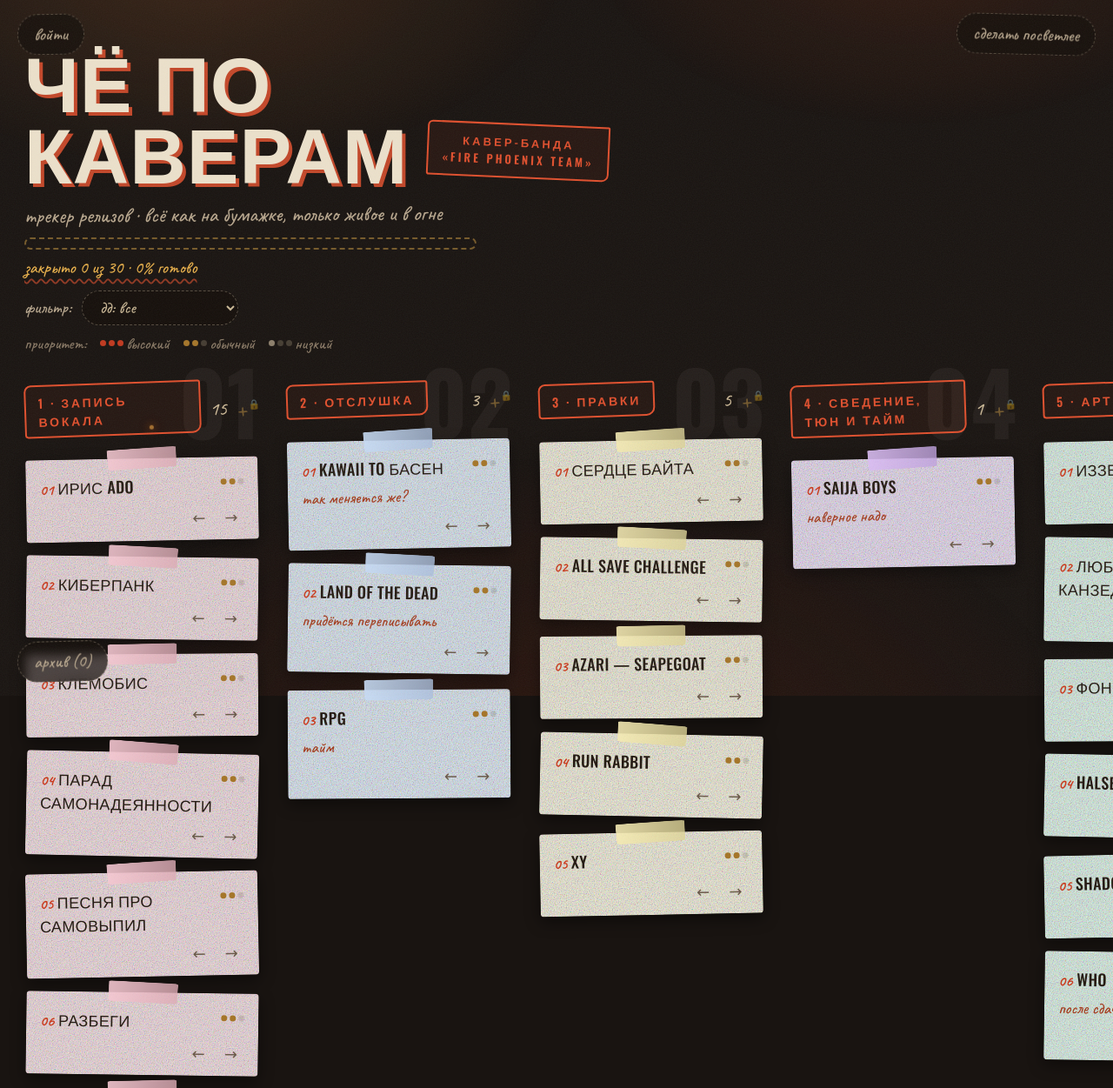
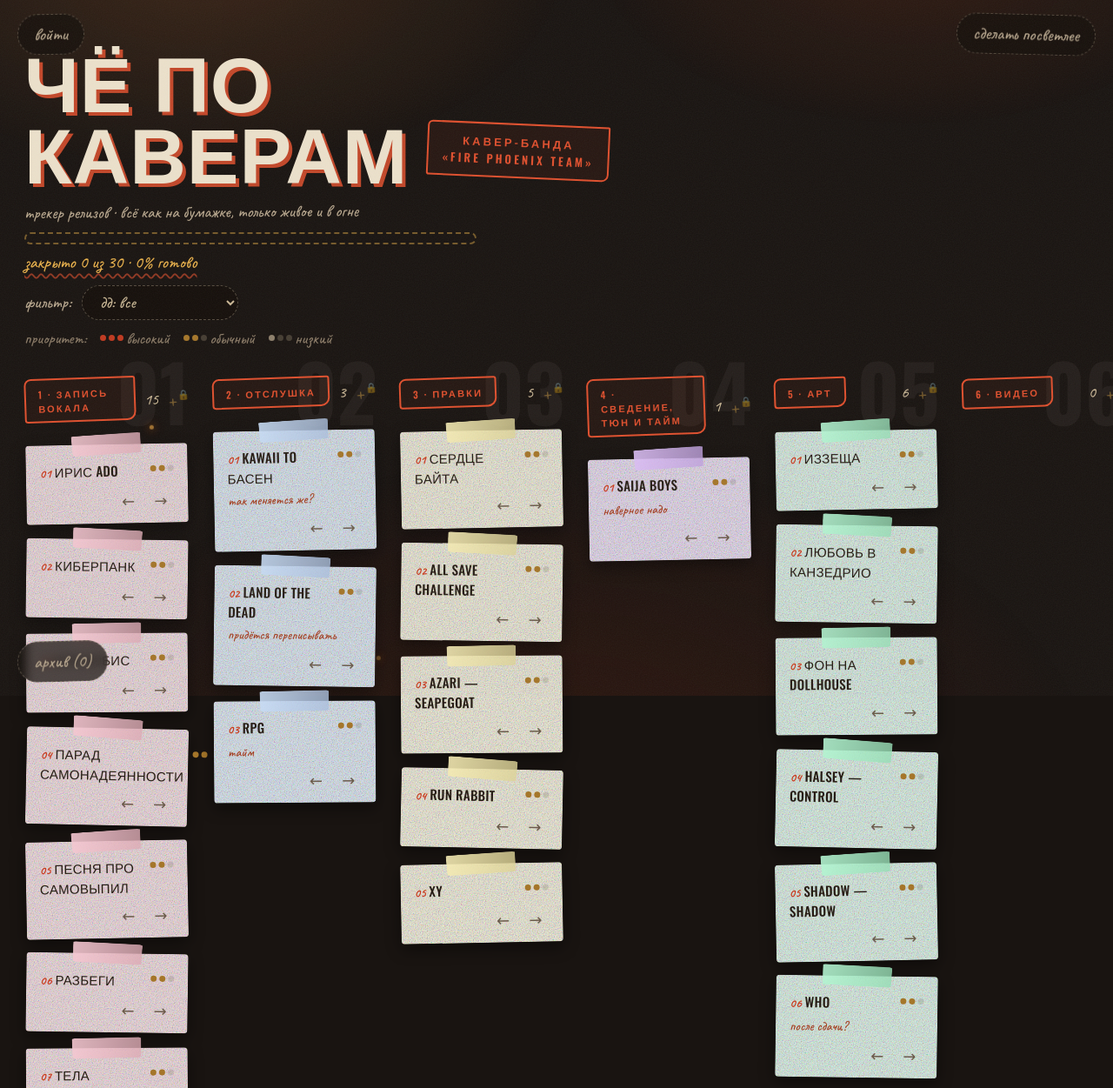
Before and after one commit to NerienAmandes/PhoenixTrello, a plain HTML site: page index.html in a window 1280 px wide. Shown: the top 1251 px of the page at 87% size. Drawn offline with nearby package versions, Linux system fonts and the light colour scheme; a script that the page names is missing.

Commit message:
style(css): make board responsive with grid and scalable fonts

```diff
--- a/style.css
+++ b/style.css
@@ -199,7 +199,7 @@ h1 {
 
 .sub {
     font-family: Caveat, cursive;
-    font-size: 24px;
+    font-size: clamp(18px, 1.5vw, 24px);
     color: var(--muted);
     margin-top: 16px;
     transform: rotate(-.4deg)
@@ -309,8 +309,9 @@ h1 {
 }
 
 #board {
-    display: flex;
-    gap: 30px;
+    display: grid;
+    grid-template-columns: repeat(6, minmax(190px, 1fr));
+    gap: clamp(14px, 2vw, 30px);
     overflow-x: auto;
     padding: 22px 28px 30px;
     align-items: flex-start
@@ -325,16 +326,9 @@ h1 {
     border-radius: 99px
 }
 
-@media(min-width:1440px) {
-    #board {
-        display: grid;
-        grid-template-columns: repeat(6, 1fr)
-    }
-}
-
 .col {
     position: relative;
-    flex: 0 0 260px;
+    min-width: 0;
     min-height: 56vh
 }
 
@@ -418,7 +412,7 @@ body.light .col[data-stage="6"] {
     top: -30px;
     right: 0;
     font-weight: 700;
-    font-size: 100px;
+    font-size: clamp(56px, 7vw, 100px);
     line-height: 1;
     color: var(--ghost);
     pointer-events: none
@@ -433,7 +427,7 @@ body.light .col[data-stage="6"] {
 
 .stamp {
     font-weight: 600;
-    font-size: 14px;
+    font-size: clamp(11px, 0.85vw, 14px);
     letter-spacing: .2em;
     text-transform: uppercase;
     color: var(--verm);
@@ -447,7 +441,7 @@ body.light .col[data-stage="6"] {
 .count {
     margin-left: auto;
     font-family: Caveat, cursive;
-    font-size: 22px;
+    font-size: clamp(18px, 1.4vw, 22px);
     color: var(--text)
 }
 
@@ -455,7 +449,7 @@ body.light .col[data-stage="6"] {
     background: none;
     border: none;
     font-family: Caveat, cursive;
-    font-size: 28px;
+    font-size: clamp(22px, 1.8vw, 28px);
     line-height: 1;
     color: var(--gold-text);
     cursor: pointer;
@@ -627,7 +621,7 @@ body.light .col[data-stage="6"] {
 
 .card .t {
     font-weight: 500;
-    font-size: 18px;
+    font-size: clamp(15px, 1.15vw, 18px);
     letter-spacing: .02em;
     text-transform: uppercase;
     color: var(--ink);
@@ -639,14 +633,14 @@ body.light .col[data-stage="6"] {
     content: counter(trk, decimal-leading-zero)" ";
     font-family: Caveat, cursive;
     font-weight: 700;
-    font-size: 17px;
+    font-size: clamp(14px, 1.1vw, 17px);
     color: var(--verm-deep)
 }
 
 .card .w {
     margin-top: 6px;
     font-family: Caveat, cursive;
-    font-size: 17px;
+    font-size: clamp(14px, 1.1vw, 17px);
     color: var(--ink-soft);
     display: inline-block
 }
@@ -659,7 +653,7 @@ body.light .col[data-stage="6"] {
 .card .d {
     margin-top: 4px;
     font-family: Caveat, cursive;
-    font-size: 17px;
+    font-size: clamp(14px, 1.1vw, 17px);
     color: var(--ink-soft);
     display: inline-block
 }
@@ -681,7 +675,7 @@ body.light .col[data-stage="6"] {
 .card .n {
     margin-top: 6px;
     font-family: Caveat, cursive;
-    font-size: 19px;
+    font-size: clamp(15px, 1.2vw, 19px);
     color: #a33d1e;
     transform: rotate(-.5deg);
     line-height: 1.3
```
Also changed, not shown: 1 other file.
